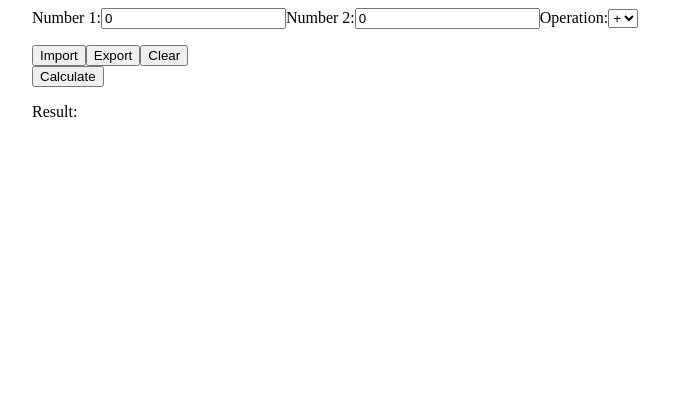
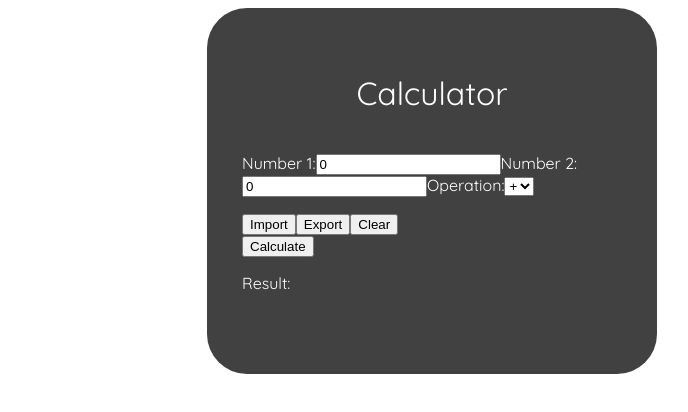
Before and after one commit to moonc4ke/iproyal-calculator-challenge, a Vue app: page / in a window 1280 px wide. Shown: the top 412 px of the page, without its empty margins (208-896 px from the left). Built offline with nearby package versions, Linux system fonts and the light colour scheme.

Commit message:
Add styles for CalculatorBase component

```diff
--- a/src/components/CalculatorBase.vue
+++ b/src/components/CalculatorBase.vue
@@ -116,7 +116,28 @@ provide('clearHistory', clearHistory);
 </script>
 
 <template>
-  <div>
+  <div class="calculator-base">
+    <h1>Calculator</h1>
     <CalculatorResult />
   </div>
 </template>
+
+<style scoped>
+.calculator-base {
+  font-family: 'Quicksand', sans-serif;
+  box-sizing: border-box;
+  max-width: 450px;
+  margin: 0 auto;
+  color: #FFFFFF;
+  background-color: #414141;
+  border-radius: 40px;
+  padding: 65px 35px;
+}
+
+.calculator-base h1 {
+  margin-top: 0;
+  margin-bottom: 40px;
+  font-weight: 400;
+  text-align: center;
+}
+</style>
```
